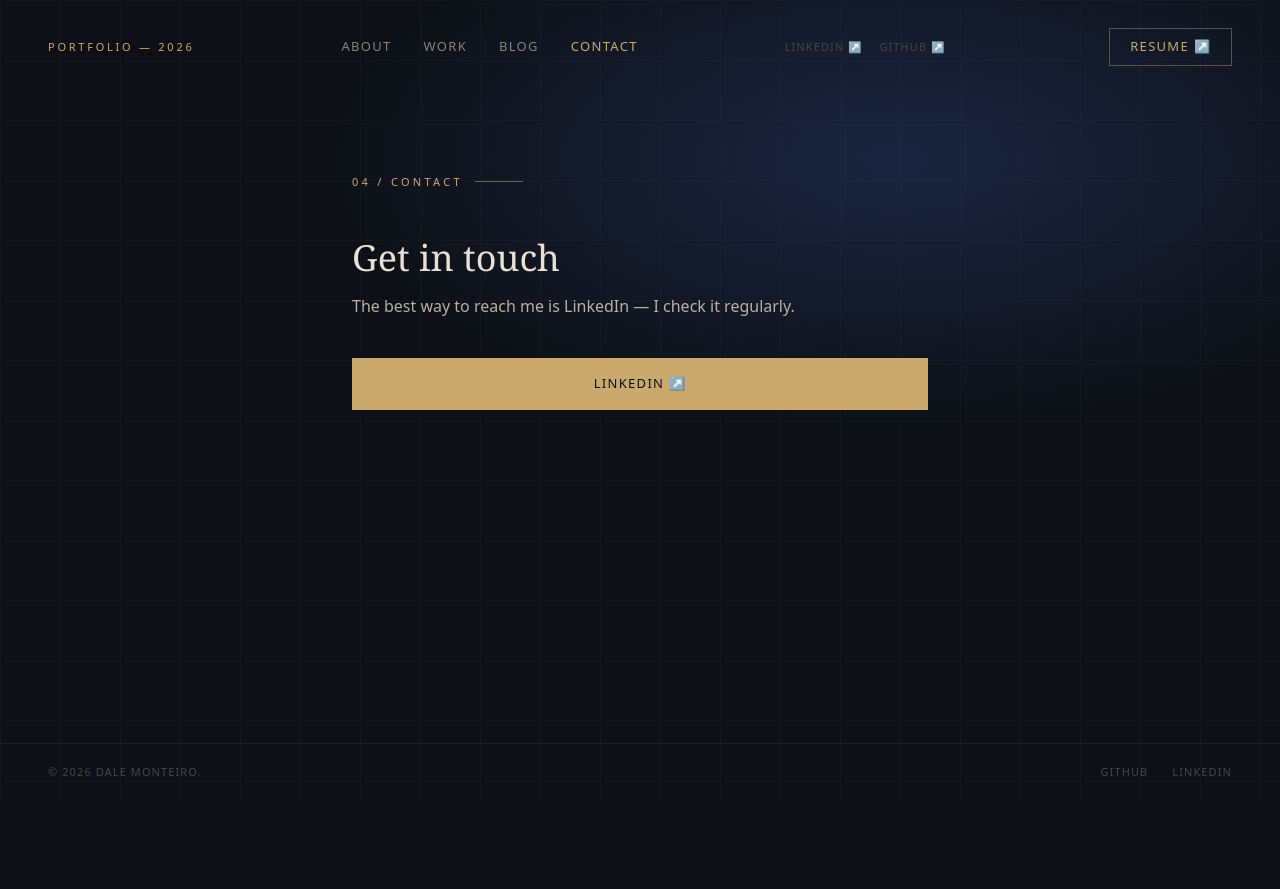
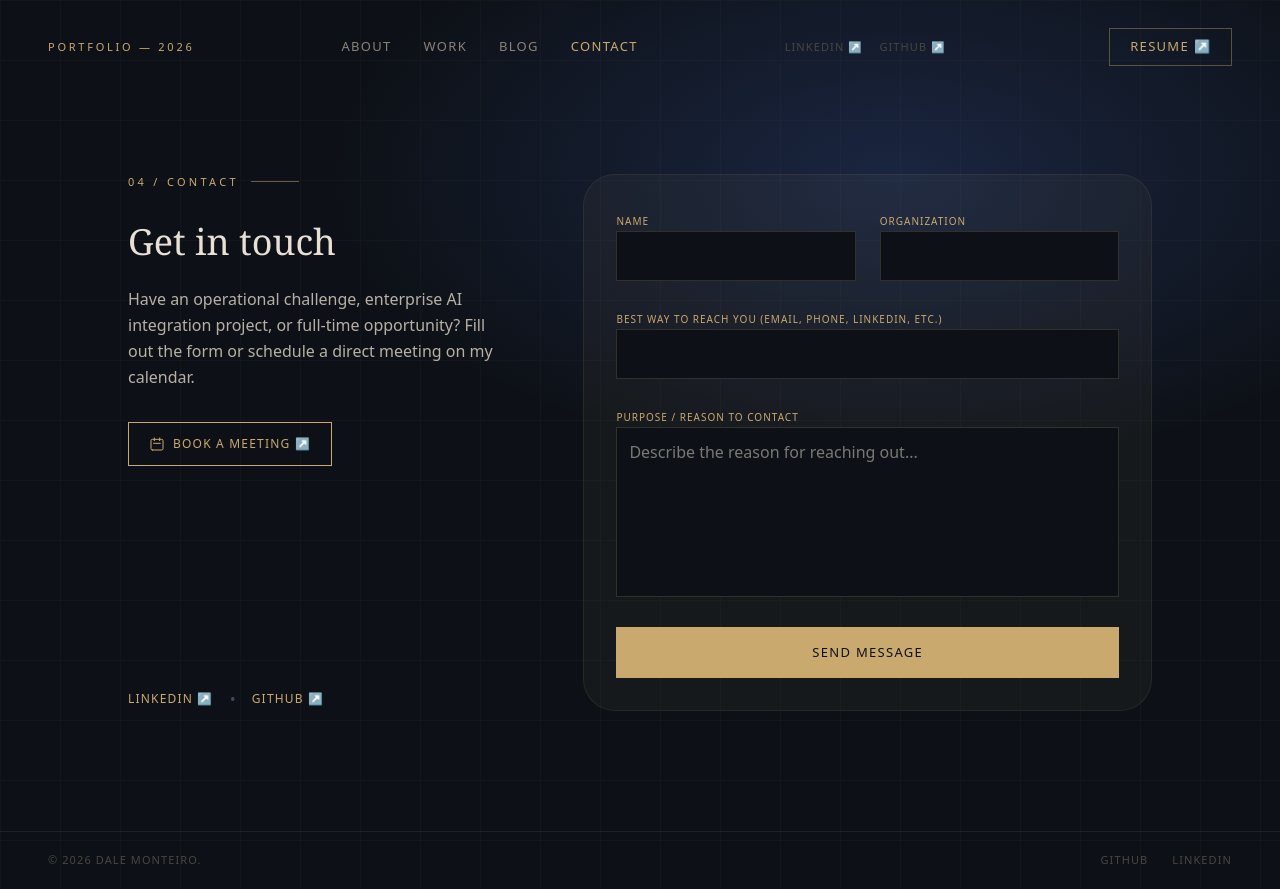
Before and after one commit to dm2534/portfolio-website, a React (Vite) app: page / in a window 1280 px wide. Both pictures are taken after a click on the button "CONTACT". Before the commit the page ends 800 px from the top, so only its background shows below. Built offline with nearby package versions, Linux system fonts and the light colour scheme.

Commit message:
Create interactive contact page with Google Calendar link, two-column layout, and updated form inputs

```diff
--- a/src/app/App.tsx
+++ b/src/app/App.tsx
@@ -1,8 +1,8 @@
 import { useState, useEffect, useRef } from "react";
 import Work from "./Work";
 import Writing from "./Writing";
-import ContactForm from "../components/ContactForm";
-import ContactModal from "../components/ContactModal";
+import ContactForm from "./ContactForm";
+import ContactModal from "./ContactModal";
 
 export const ANIMATION_CONFIG = {
   fadeUpDuration: 300,
@@ -133,15 +133,19 @@ export default function App() {
                 </div>
               </div>
 
-              <div className="flex flex-col gap-3 mb-12">
+              <div className="flex flex-col gap-4 mb-12">
                 {skillGroups.map((group) => (
-                  <div key={group.label} className="flex flex-wrap items-center gap-2">
-                    <span className="text-[10px] tracking-[0.25em] uppercase text-[#4a4540] w-24 shrink-0">{group.label}</span>
+                  <div key={group.label} className="grid grid-cols-[110px_1fr] gap-4 items-start">
+                    <span className="text-[10px] tracking-[0.25em] uppercase text-[#4a4540] pt-1.5 select-none font-medium">
+                      {group.label}
+                    </span>
+                    <div className="flex flex-wrap gap-2">
                       {group.items.map((s) => (
-                      <span key={s} className="text-[11px] tracking-[0.2em] uppercase px-3 py-1 border border-[#c9a96e]/20 text-[#8a8278] bg-[#c9a96e]/5">
+                        <span key={s} className="text-[11px] tracking-[0.2em] uppercase px-3 py-1 border border-[#c9a96e]/20 text-[#8a8278] bg-[#c9a96e]/5 whitespace-nowrap">
                           {s}
                         </span>
                       ))}
+                    </div>
                   </div>
                 ))}
               </div>
@@ -203,22 +207,44 @@ export default function App() {
         ) : activeNav === "Blog" ? (
           <Writing />
         ) : activeNav === "Contact" ? (
-          <div className="flex items-center justify-center h-full py-20">
-            <div className="w-full max-w-xl">
-              <div className="flex items-center gap-3 mb-12 text-[#c9a96e]">
+          <div className="flex flex-col md:flex-row gap-12 lg:gap-20 w-full max-w-5xl mx-auto py-12 md:py-20 animate-in fade-in duration-300">
+            {/* Left Column — Info & Socials */}
+            <div className="w-full md:w-2/5 flex flex-col justify-start">
+              <div className="flex items-center gap-3 mb-8 text-[#c9a96e]">
                 <span className="text-[11px] tracking-[0.3em] uppercase">04 / Contact</span>
                 <div className="h-px w-12 bg-[#c9a96e]/50" />
               </div>
-              <h2 className="font-serif text-4xl text-[#e8e0d4] mb-4">Get in touch</h2>
-              <p className="text-[#b8b0a4] mb-10">The best way to reach me is LinkedIn — I check it regularly.</p>
+              <h2 className="font-serif text-4xl text-[#e8e0d4] mb-6">Get in touch</h2>
+              <p className="text-[#b8b0a4] mb-8 leading-relaxed">
+                Have an operational challenge, enterprise AI integration project, or full-time opportunity? Fill out the form or schedule a direct meeting on my calendar.
+              </p>
+
+              {/* Meeting Scheduler CTA */}
+              <div className="mb-8">
                 <a
-                href="https://linkedin.com/in/dale-monteiro"
+                  href="https://calendar.google.com/calendar/appointments/schedules/AcZssZ08e4t-16mD"
                   target="_blank"
                   rel="noopener noreferrer"
-                className="inline-block w-full py-4 text-center bg-[#c9a96e] text-[#0d1117] text-[13px] tracking-widest uppercase hover:bg-[#d4b87e] transition-all"
+                  className="inline-flex items-center gap-2 px-5 py-3 border border-[#c9a96e] text-[#c9a96e] text-[12px] tracking-widest uppercase hover:bg-[#c9a96e]/10 transition-all font-medium"
                 >
-                LinkedIn ↗
+                  <svg className="w-4 h-4" fill="none" viewBox="0 0 24 24" stroke="currentColor">
+                    <path strokeLinecap="round" strokeLinejoin="round" strokeWidth={1.5} d="M8 7V3m8 4V3m-9 8h10M5 21h14a2 2 0 002-2V7a2 2 0 00-2-2H5a2 2 0 00-2 2v12a2 2 0 002 2z" />
+                  </svg>
+                  Book a Meeting ↗
                 </a>
+              </div>
+
+              {/* Keep only LinkedIn and GitHub */}
+              <div className="flex items-center gap-4 mt-auto pt-6">
+                <a href="https://linkedin.com/in/dale-monteiro" target="_blank" rel="noopener noreferrer" className="text-[12px] tracking-widest uppercase text-[#c9a96e] hover:text-[#e8e0d4] transition-colors">LinkedIn ↗</a>
+                <span className="text-[#4a4540]">•</span>
+                <a href="https://github.com/dm2534" target="_blank" rel="noopener noreferrer" className="text-[12px] tracking-widest uppercase text-[#c9a96e] hover:text-[#e8e0d4] transition-colors">GitHub ↗</a>
+              </div>
+            </div>
+
+            {/* Right Column — Interactive Form */}
+            <div className="w-full md:w-3/5 bg-[#c9a96e]/5 border border-[#c9a96e]/10 p-8 rounded-[2rem]">
+              <ContactForm isFullPage={true} />
             </div>
           </div>
         ) : null}
--- a/src/app/ContactForm.tsx
+++ b/src/app/ContactForm.tsx
@@ -63,23 +63,19 @@ export default function ContactForm({ isFullPage, onSuccess }: ContactFormProps)
           <input required name="name" type="text" className="w-full bg-[#0d1117] border border-[#c9a96e]/20 p-3 text-[#e8e0d4] focus:border-[#c9a96e] outline-none transition-colors" />
         </div>
         <div className="space-y-2">
-          <label className="text-[10px] tracking-widest uppercase text-[#c9a96e]">Email</label>
-          <input required name="email" type="email" className="w-full bg-[#0d1117] border border-[#c9a96e]/20 p-3 text-[#e8e0d4] focus:border-[#c9a96e] outline-none transition-colors" />
+          <label className="text-[10px] tracking-widest uppercase text-[#c9a96e]">Organization</label>
+          <input required name="organization" type="text" className="w-full bg-[#0d1117] border border-[#c9a96e]/20 p-3 text-[#e8e0d4] focus:border-[#c9a96e] outline-none transition-colors" />
         </div>
       </div>
 
       <div className="space-y-2">
-        <label className="text-[10px] tracking-widest uppercase text-[#c9a96e]">Subject</label>
-        <select name="subject" className="w-full bg-[#0d1117] border border-[#c9a96e]/20 p-3 text-[#e8e0d4] focus:border-[#c9a96e] outline-none transition-colors appearance-none">
-          <option value="Job opportunity">Job opportunity</option>
-          <option value="Collaboration">Collaboration</option>
-          <option value="General">General Inquiry</option>
-        </select>
+        <label className="text-[10px] tracking-widest uppercase text-[#c9a96e]">Best way to reach you (Email, Phone, LinkedIn, etc.)</label>
+        <input required name="contact_method" type="text" className="w-full bg-[#0d1117] border border-[#c9a96e]/20 p-3 text-[#e8e0d4] focus:border-[#c9a96e] outline-none transition-colors" />
       </div>
 
       <div className="space-y-2">
-        <label className="text-[10px] tracking-widest uppercase text-[#c9a96e]">Message</label>
-        <textarea required name="message" rows={isFullPage ? 8 : 4} className="w-full bg-[#0d1117] border border-[#c9a96e]/20 p-3 text-[#e8e0d4] focus:border-[#c9a96e] outline-none transition-colors resize-none" />
+        <label className="text-[10px] tracking-widest uppercase text-[#c9a96e]">Purpose / Reason to contact</label>
+        <textarea required name="purpose" rows={isFullPage ? 6 : 4} className="w-full bg-[#0d1117] border border-[#c9a96e]/20 p-3 text-[#e8e0d4] focus:border-[#c9a96e] outline-none transition-colors resize-none" placeholder="Describe the reason for reaching out..." />
       </div>
 
       <button
```
Lines whose indentation alone changed are shown as unchanged.
